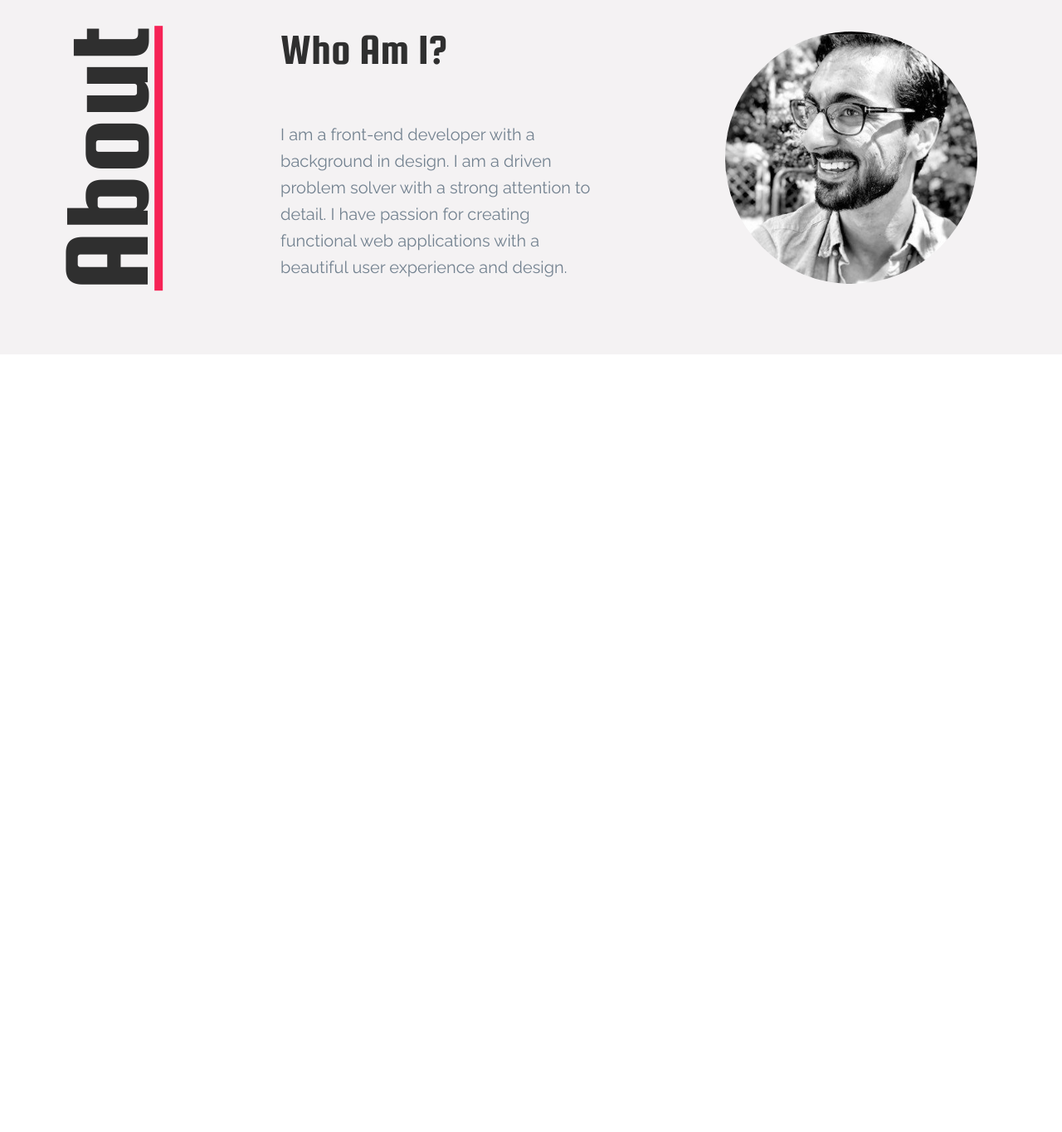
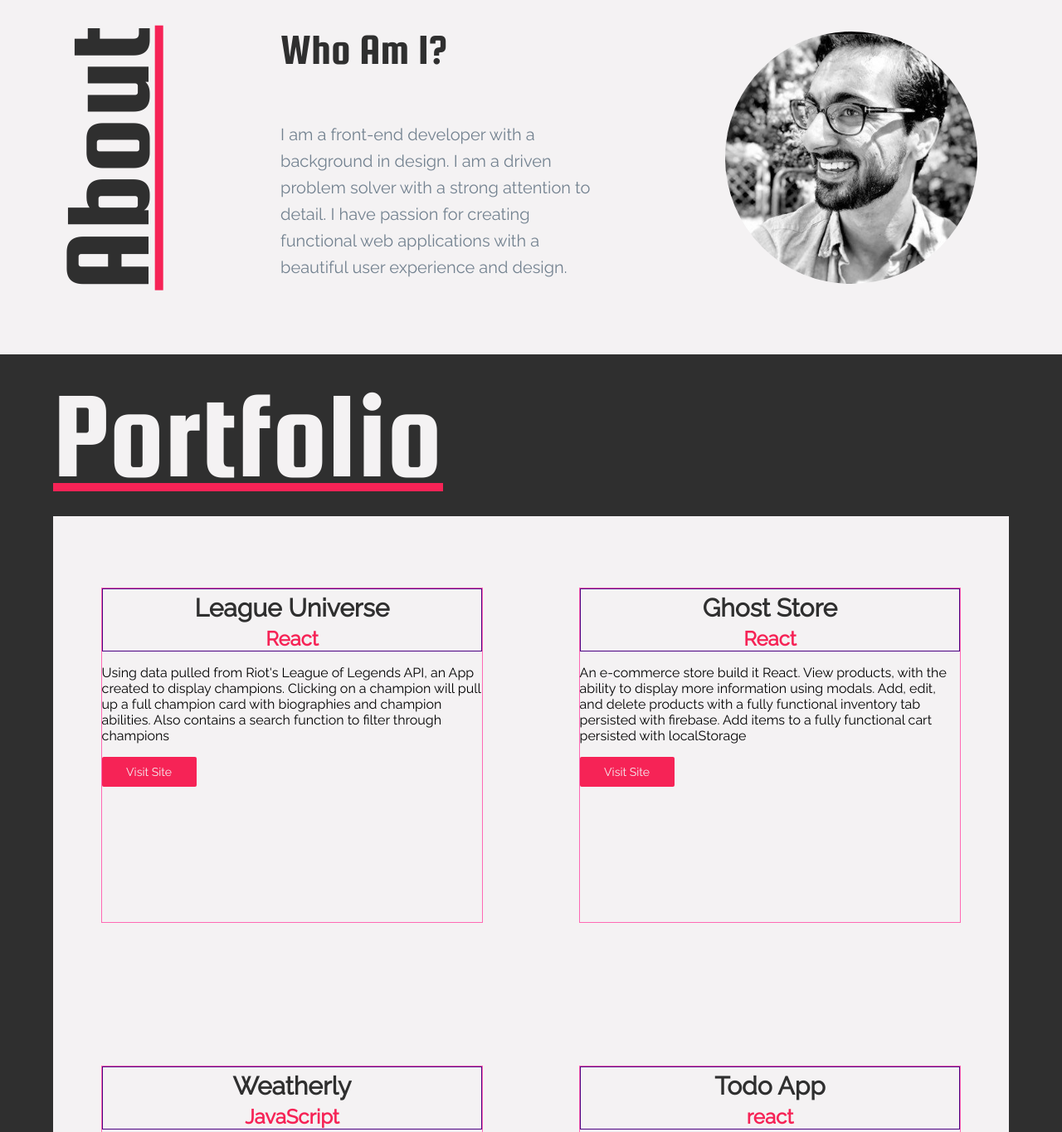
Before and after one commit to chadcuomo/myportfolio, a React app: page / in a window 1280 px wide. Shown: the part 894-2258 px from the top of the page at 83% size. Before the commit the page ends 1321 px from the top, so only its background shows below. Built offline with nearby package versions, Linux system fonts and the light colour scheme.

Commit message:
Created portfolio section, with project components

```diff
--- a/src/components/App.js
+++ b/src/components/App.js
@@ -2,6 +2,7 @@ import React from 'react'
 import Header from './Header'
 import Nav from './Nav'
 import About from './About'
+import Portfolio from './Portfolio'
 
 class App extends React.Component {
   render() {
@@ -10,6 +11,7 @@ class App extends React.Component {
         <Header />
         <Nav />
         <About />
+        <Portfolio />
       </div>
     )
   }
--- /dev/null
+++ b/src/components/Portfolio.js
@@ -0,0 +1,40 @@
+import React from 'react'
+import LargeTitle from './LargeTitle'
+import Project from './Project'
+import projects from '../projects'
+
+class Portfolio extends React.Component {
+    state = {
+        myProjects: {}
+    }
+
+    loadProjects = () => {
+        this.setState({ myProjects: projects })
+    }
+
+    componentDidMount() {
+        this.loadProjects()
+    }
+    render() {
+        return (
+        <section className="portfolio-container">
+            <div className="portfolio-content-container">
+                <div className="portfolio-title-container">
+                    <LargeTitle titleText="Portfolio" />
+                </div>
+                <div className="portfolio-projects-container">
+                {Object.keys(this.state.myProjects).map(key =>
+                    <Project
+                        key={key}
+                        index={key}
+                        details={this.state.myProjects[key]}
+                    />
+                )}
+                </div>
+            </div>
+        </section>
+        )
+    }
+}
+
+export default Portfolio
--- /dev/null
+++ b/src/components/Project.js
@@ -0,0 +1,36 @@
+import React from 'react'
+import Button from './Button'
+
+
+class Project extends React.Component {
+  render() {
+      const { image, name, tools, desc } = this.props.details
+    return (
+      <div className="project-container">
+          <div className="project-image-container">
+            <img src={image} alt={name} className="project-image"/>
+            <div className="project-details-container">
+                <div className="project-details-content">
+                    <div className="project-title-container">
+                        <p className="project-title">{name}</p>
+                        <p className="project-subtitle">{tools}</p>
+                    </div>
+                    <div className="project-content-container">
+                        <div className="project-desc-container">
+                            <p className="project-desc">{desc}</p>
+                        </div>
+                        <div className="project-button-container">
+                            <Button buttonText={"Visit Site"} />
+                        </div>
+                    </div>
+                </div>
+
+            </div>
+          </div>
+
+      </div>
+    )
+  }
+}
+
+export default Project
--- a/src/css/style.css
+++ b/src/css/style.css
@@ -93,6 +93,7 @@ button {
     font-weight: 500;
     font-size: 14px;
     cursor: pointer;
+    width: 114px;
 }
 
 .main-button:hover {
@@ -183,12 +184,12 @@ a:active {
     border-bottom: var(--pink) 10px solid;
     font-size: 150px;
     line-height: 115px;
-    transform: rotate(-90deg);
     margin-inline: -90px;
 }
 
 .about-container-title {
     color: var(--black);
+    transform: rotate(-90deg);
 }
 
 .about-inner-content {
@@ -222,3 +223,96 @@ a:active {
     border-radius: 50%;
     width: 80%;
 }
+
+/*Portfolio*/
+.portfolio-container{
+    background-color: var(--black);
+    display: flex;
+    justify-content: center;
+    align-items: center;
+    padding-top: 40px;
+    padding-bottom: 40px;
+}
+
+.portfolio-content-container {
+    width: 90%;
+    max-width: 1200px;
+    display: flex;
+    flex-wrap: wrap;
+}
+
+.portfolio-title-container {
+    width: 100%;
+}
+
+.portfolio-title-container h2{
+    margin-block-start: 0em;
+    margin-block-end: 0em;
+    color: var(--white);
+    margin: 0;
+}
+
+.portfolio-projects-container {
+    width: 100%;
+    margin-top: 30px;
+    display: flex;
+    flex-wrap: wrap;
+    justify-content: center;
+}
+
+/*Project*/
+.project-container {
+    width: 50%;
+    position: relative;
+}
+
+.project-image {
+    width: 100%;
+    display: block;
+}
+
+.project-details-container {
+    width: 100%;
+    height: 100%;
+    opacity: 1;
+    background-color: var(--white);
+    position: absolute;
+    top: 0;
+    bottom: 0;
+    left: 0;
+    right: 0;
+    transition: .5s ease;
+    display: flex;
+    justify-content: center;
+    align-items: center;
+}
+
+.project-image-container:hover .project-details-container {
+    opacity: 1;
+}
+
+.project-details-content {
+    width: 80%;
+    border: hotpink 1px solid;
+    height: 70%;
+}
+
+.project-title-container {
+    border: indigo 1px solid;
+    text-align: center;
+}
+
+.project-title {
+    color: var(--black);
+    font-size: 30px;
+    font-weight: 600;
+    margin-block: 0;
+    padding: 5px;
+}
+
+.project-subtitle {
+    color: var(--pink);
+    font-size:   24px;
+    font-weight: 600;
+    margin-block: 0;
+}
--- /dev/null
+++ b/src/projects.js
@@ -0,0 +1,42 @@
+const projects = {
+    p1: {
+      name: "League Universe",
+      image: "/images/leagueuniverse.jpg",
+      tools: "React",
+      desc:
+        `Using data pulled from Riot's League of Legends API, an App created to
+        display champions. Clicking on a champion will pull up a full champion card
+        with biographies and champion abilities. Also contains a search function to
+        filter through champions`,
+    },
+    p2: {
+        name: "Ghost Store",
+        image: "/images/ghoststore.jpg",
+        tools: "React",
+        desc:
+          `An e-commerce store build it React. View products, with the ability to
+          display more information using modals. Add, edit, and delete products
+          with a fully functional inventory tab persisted with firebase. Add items
+          to a fully functional cart persisted with localStorage`,
+      },
+    p3: {
+        name: "Weatherly",
+        image: "/images/weatherapp.jpg",
+        tools: "JavaScript",
+        desc:
+            `Uses Weatherbit.io API to pull weather data. Also uses an API to loacate
+            the user's IP address to display the current weather and seven day forecast in their
+            current location. Also has the functionality to change locations based on user input`,
+    },
+    p4: {
+        name: "Todo App",
+        image: "/images/todoapp.jpg",
+        tools: "react",
+        desc:
+          `An app created to keep track of your personal Todo List. Has functionality to add
+          todos, mark todos that are finished, as well as delete todos. Todo list is persisted with
+          localStorage so users can leave and come back later to their existing todo list.`,
+      },
+  };
+
+  export default projects;
```
Also changed, not shown: public/images/ghoststore.jpg (added), public/images/leagueuniverse.jpg (added), public/images/todoapp.jpg (added), public/images/weatherapp.jpg (added).
